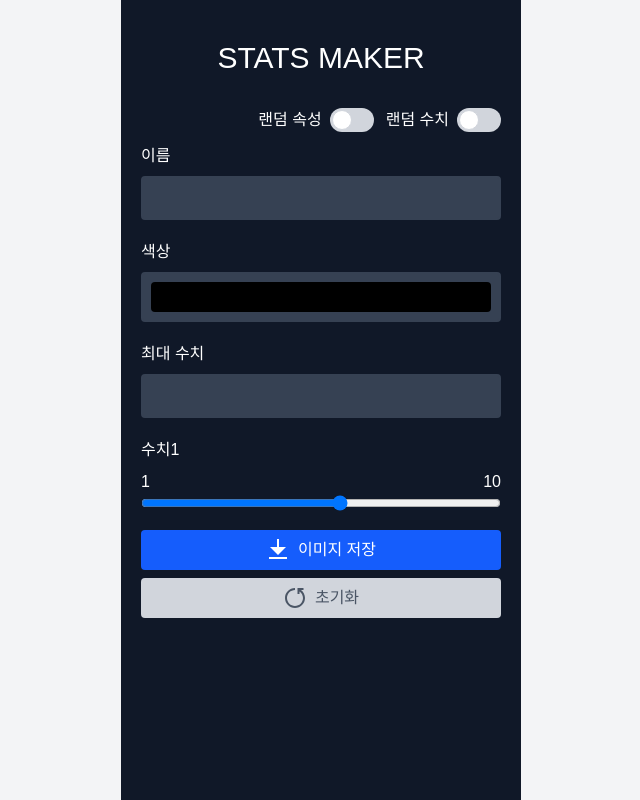
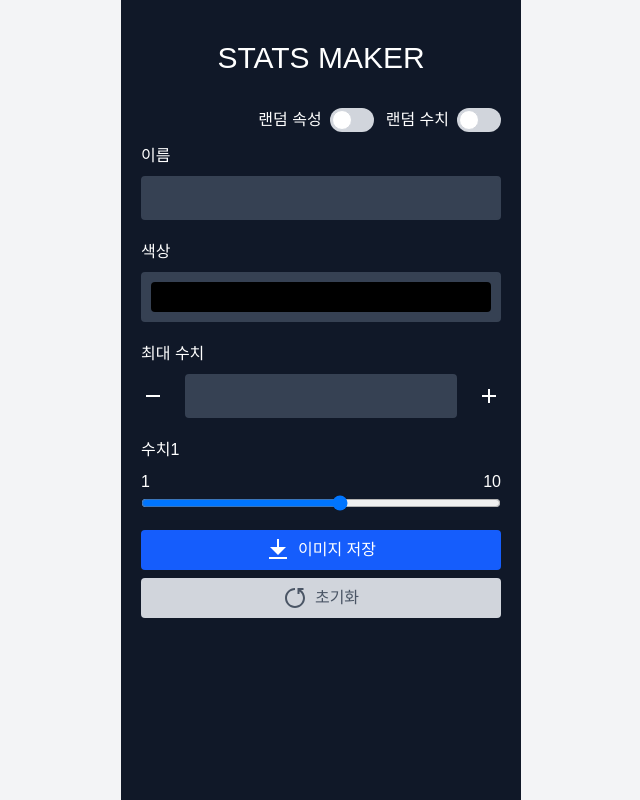
Before and after one commit to seraleedev/stats-maker, a Next.js app: page / in a window 1280 px wide. Shown: the whole page, without its empty margins (319-959 px from the left). Built offline with nearby package versions, Linux system fonts and the light colour scheme; a web font is replaced by a local one.

Commit message:
feature: 카운팅 컴포넌트 분리

```diff
--- a/src/app/page.tsx
+++ b/src/app/page.tsx
@@ -1,5 +1,6 @@
 import { FlexBox } from "@/components/common";
 import { Button, RangeInput } from "@/components/form";
+import CounterInput from "@/components/form/CounterInput";
 import ColorInput from "@/components/form/ColorInput";
 import Input from "@/components/form/Input";
 import InputBox from "@/components/form/InputBox";
@@ -22,7 +23,7 @@ export default function Home() {
             <InputBox
               labelName="이름"
               labelId="name"
-              components={<Input type="text" id="name" />}
+              components={<Input id="name" />}
             />
 
             <InputBox
@@ -33,7 +34,7 @@ export default function Home() {
             <InputBox
               labelName="최대 수치"
               labelId="maxStat"
-              components={<Input type="number" id="maxStat" />}
+              components={<CounterInput id="maxStat" />}
             />
             <InputBox
               labelName="수치1"
--- /dev/null
+++ b/src/components/form/CounterInput.tsx
@@ -0,0 +1,30 @@
+import { BaseInputProps } from ".";
+import { FlexBox } from "../common";
+import { RiSubtractLine, RiAddLine } from "@remixicon/react";
+import { inputStyle } from ".";
+
+const CounterInput = ({ id, value, onChange }: BaseInputProps) => {
+  const buttonStyle = `text-white cursor-pointer flex justify-center items-center`;
+  return (
+    <FlexBox className="w-full justify-between gap-5">
+      <button type="button" className={buttonStyle}>
+        <RiSubtractLine />
+      </button>
+      <input
+        type="number"
+        id={id}
+        className={`${inputStyle}`}
+        value={value}
+        onChange={onChange}
+        min={1}
+        max={10}
+        step={1}
+      />
+      <button type="button" className={buttonStyle}>
+        <RiAddLine />
+      </button>
+    </FlexBox>
+  );
+};
+
+export default CounterInput;
--- a/src/components/form/Input.tsx
+++ b/src/components/form/Input.tsx
@@ -1,26 +1,19 @@
 import { BaseInputProps } from ".";
-
+import { inputStyle } from ".";
 interface InputProps extends BaseInputProps {
-  type: "text" | "number";
   placeholder?: string;
 }
 
-const Input = ({ type, id, value, placeholder, onChange }: InputProps) => {
+const Input = ({ id, value, placeholder, onChange }: InputProps) => {
   return (
     <input
       autoComplete="off"
-      type={type}
+      type="text"
       id={id}
-      className={`border-2 block w-full p-2 text-md rounded-sm
-        focus:ring-blue-600 focus:border-blue-600 focus:outline-none
-          bg-gray-700 border-gray-700
-         text-white placeholder-gray-400 font-light`}
+      className={inputStyle}
       value={value}
       placeholder={placeholder}
       onChange={onChange}
-      min={type == "number" ? 1 : undefined}
-      max={type == "number" ? 10 : undefined}
-      step={type == "number" ? 1 : undefined}
     />
   );
 };
--- a/src/components/form/index.ts
+++ b/src/components/form/index.ts
@@ -16,4 +16,9 @@ export interface ButtonProps {
   onClick?: () => void;
 }
 
+export const inputStyle = `border-2 block w-full p-2 text-md rounded-sm
+        focus:ring-blue-600 focus:border-blue-600 focus:outline-none
+          bg-gray-700 border-gray-700
+         text-white placeholder-gray-400 font-light`;
+
 export { Input, InputBox, ColorInput, RangeInput, Button };
```
